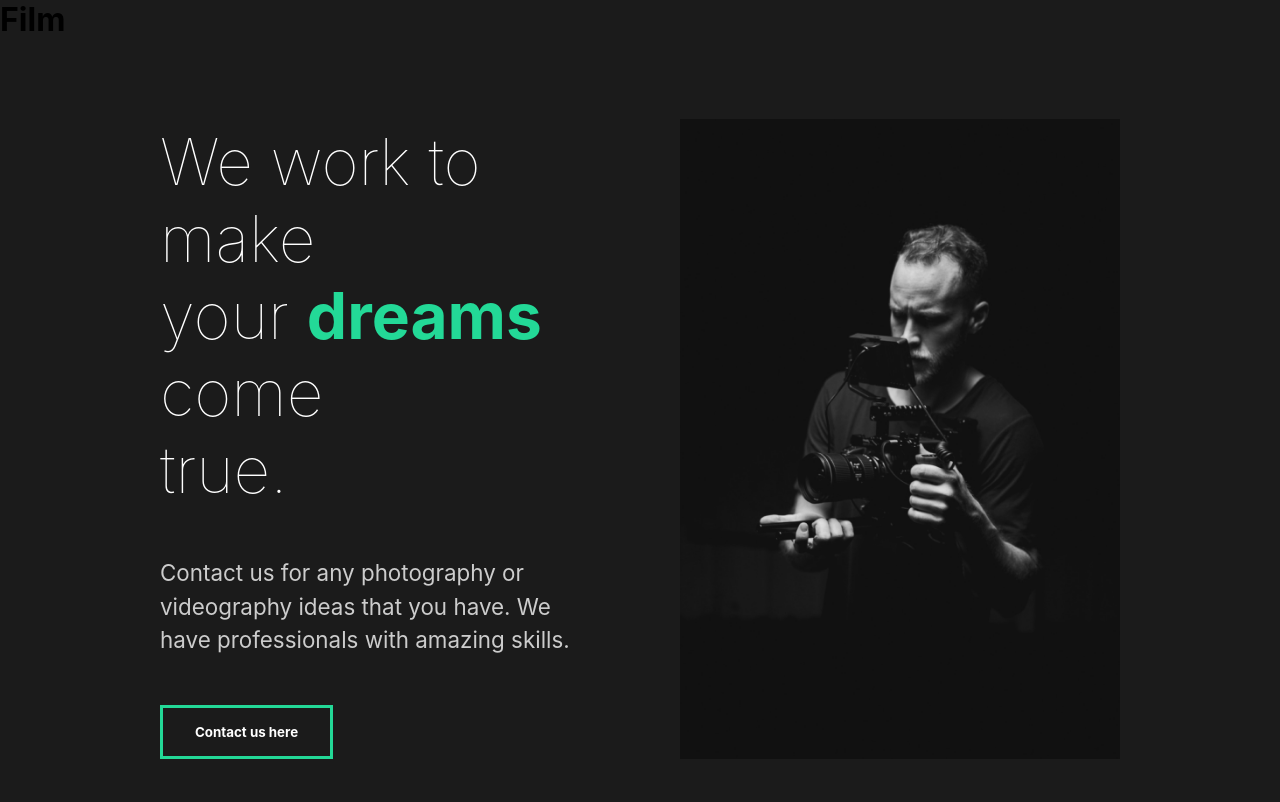
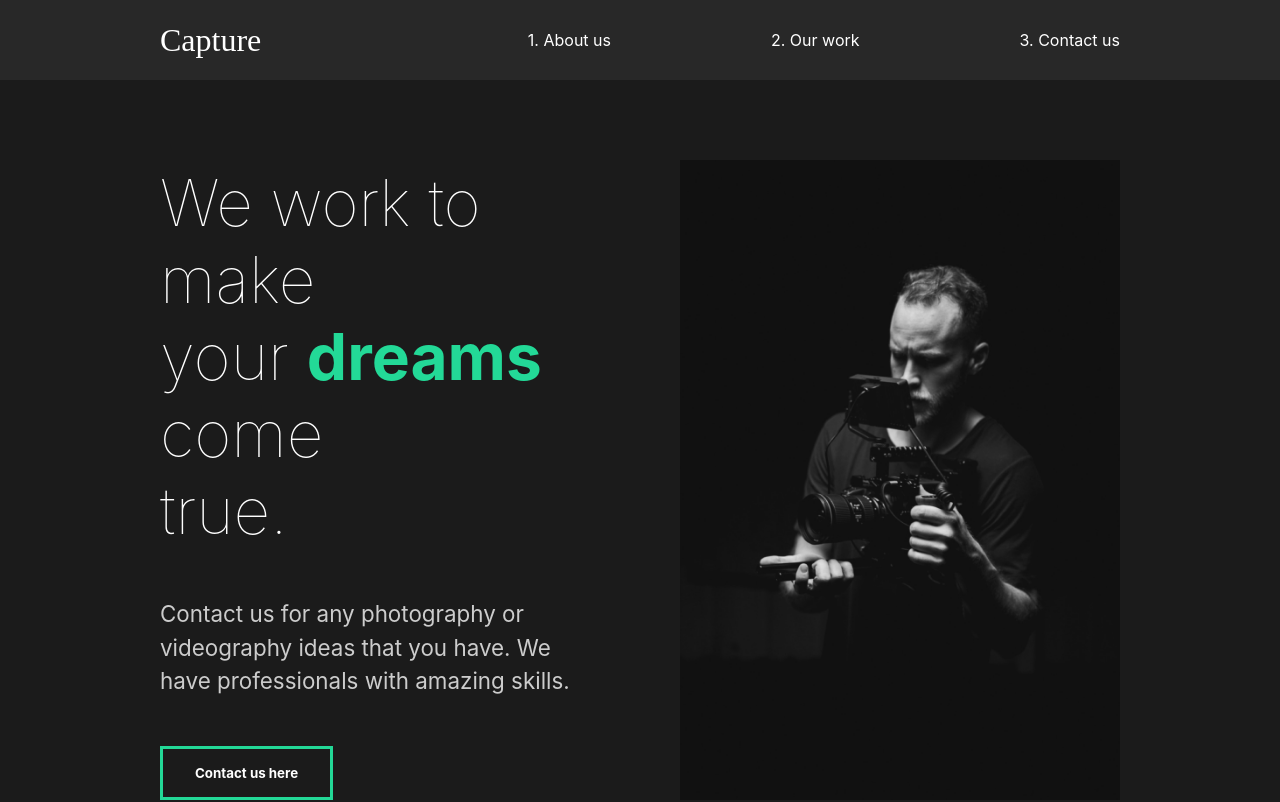
Before and after one commit to rigglet/deved-portfolio, a React (Create React App) app: page / in a window 1280 px wide. Shown: the top 802 px of the page. Built offline with nearby package versions, Linux system fonts and the light colour scheme; the HTML template or start-up script is replaced by a standard one.

Commit message:
7. Created and styled Nav

```diff
--- a/src/App.js
+++ b/src/App.js
@@ -2,12 +2,13 @@
 import AboutUs from "./pages/AboutUs";
 //global style
 import GlobalStyle from "./components/GlobalStyle";
+import Nav from "./components/Nav";
 
 function App() {
   return (
     <div className="App">
       <GlobalStyle />
-      <h1>Film</h1>
+      <Nav />
       <AboutUs />
     </div>
   );
--- /dev/null
+++ b/src/components/Nav.js
@@ -0,0 +1,51 @@
+import styled from "styled-components";
+
+const Nav = () => {
+  return (
+    <StyledNav>
+      <h1>
+        <a href="3">Capture</a>
+      </h1>
+      <ul>
+        <li>
+          <a href="#">1. About us</a>
+        </li>
+        <li>
+          <a href="#">2. Our work</a>
+        </li>
+        <li>
+          <a href="#">3. Contact us</a>
+        </li>
+      </ul>
+    </StyledNav>
+  );
+};
+
+const StyledNav = styled.nav`
+  min-height: 10vh;
+  display: flex;
+  margin: auto;
+  justify-content: space-between;
+  align-items: center;
+  padding: 1rem 10rem;
+  background: #282828;
+  a {
+    color: white;
+    text-decoration: none;
+  }
+  ul {
+    display: flex;
+    list-style: none;
+  }
+  h1 {
+    font-family: "Lobster", cursive;
+    font-size: 2rem;
+    font-weight: lighter;
+  }
+  li {
+    padding-left: 10rem;
+    position: relative;
+  }
+`;
+
+export default Nav;
```
Also changed, not shown: 1 other file (tests, documents, lock files or other folders).
